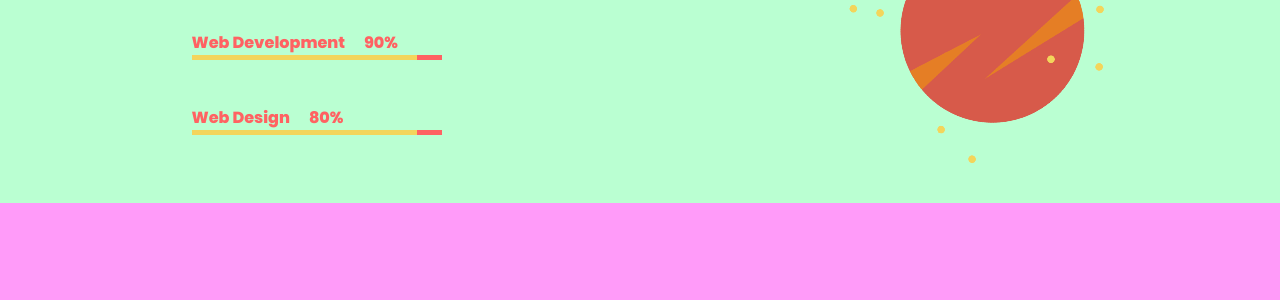
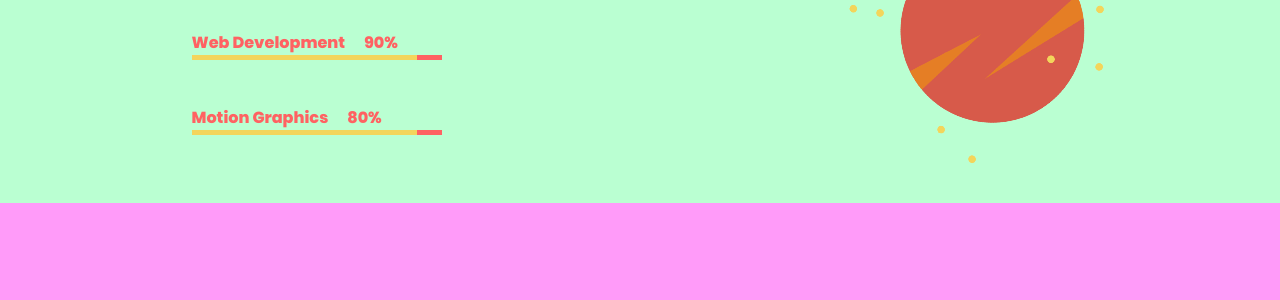
Before and after one commit to SaramCodes/SaramCodes.github.io, a Jekyll site: the page built from index.html, in a window 1280 px wide and 900 px high, scrolled down 1936 px. Shown: the part 154-454 px from the top of the window. Built offline with Jekyll 4.4.1, drawn with Linux system fonts in a browser that asks for light colours.

Commit message:
motion graphics added in skills

```diff
--- a/_includes/skills.html
+++ b/_includes/skills.html
@@ -19,7 +19,7 @@
         </div>
       </div>
 
-      <p>Web Design</p>
+      <p>Motion Graphics</p>
       <p class="perc">80%</p>
       <div class="empty-loadbar">
         <div class="bar1">
```
